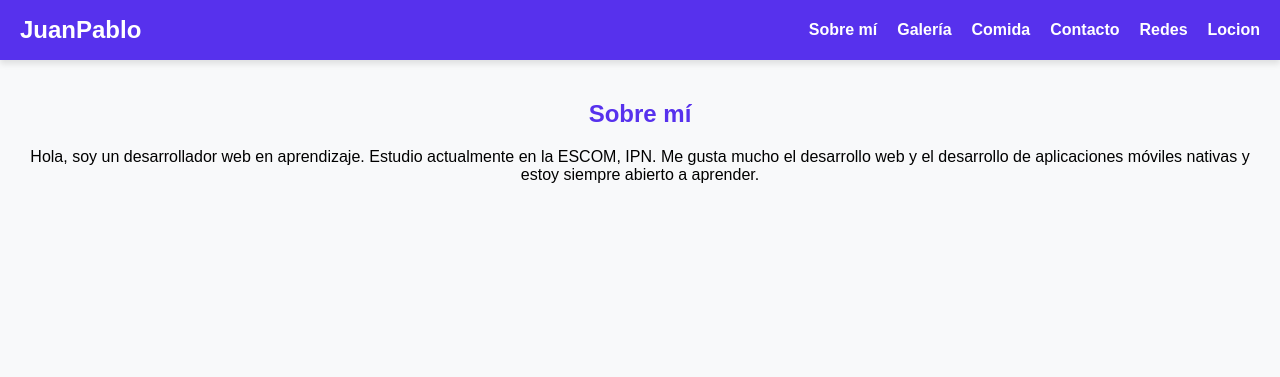
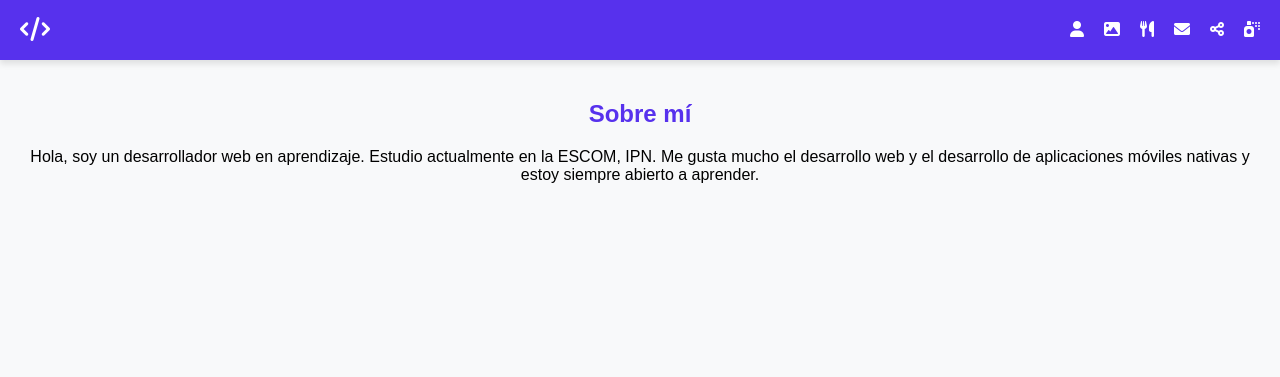
Before and after one commit to jplacaud/Herencia_en_CSS, a plain HTML site: page index.html in a window 1280 px wide. Shown: the top 377 px of the page. Drawn offline with Linux system fonts and the light colour scheme.

Commit message:
Navbar estatica y estetica

```diff
--- a/index.html
+++ b/index.html
@@ -5,20 +5,21 @@
     <meta name="viewport" content="width=device-width, initial-scale=1.0">
     <title>Práctica CSS</title>
     <link rel="stylesheet" href="styles.css">
+    <link href="https://cdnjs.cloudflare.com/ajax/libs/font-awesome/6.0.0-beta3/css/all.min.css" rel="stylesheet">
 </head>
 <body>
     <header>
         <nav>
             <div class="logo">
-                <a href="#home">JuanPablo</a>
+                <a href="#home"><i class="fas fa-code"></i></a>
             </div>
             <ul class="nav-links">
-                <li><a href="#Sobremi">Sobre mí</a></li>
-                <li><a href="#Misfotos">Galería</a></li>
-                <li><a href="#Comida">Comida</a></li>
-                <li><a href="#Contacto">Contacto</a></li>
-                <li><a href="#Redes">Redes</a></li>
-                <li><a href="#Locion">Locion</a></li>
+                <li><a href="#Sobremi"><i class="fas fa-user"></i></a></li>
+                <li><a href="#Misfotos"><i class="fas fa-image"></i></a></li>
+                <li><a href="#Comida"><i class="fas fa-utensils"></i></a></li>
+                <li><a href="#Contacto"><i class="fas fa-envelope"></i></a></li>
+                <li><a href="#Redes"><i class="fas fa-share-alt"></i></a></li>
+                <li><a href="#Locion"><i class="fas fa-spray-can"></i></a></li>
             </ul>
         </nav>
     </header>
```
